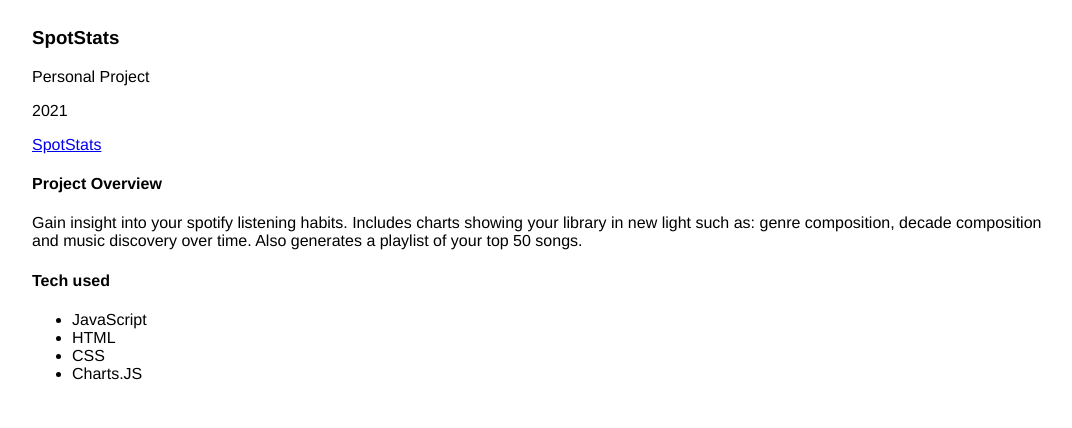
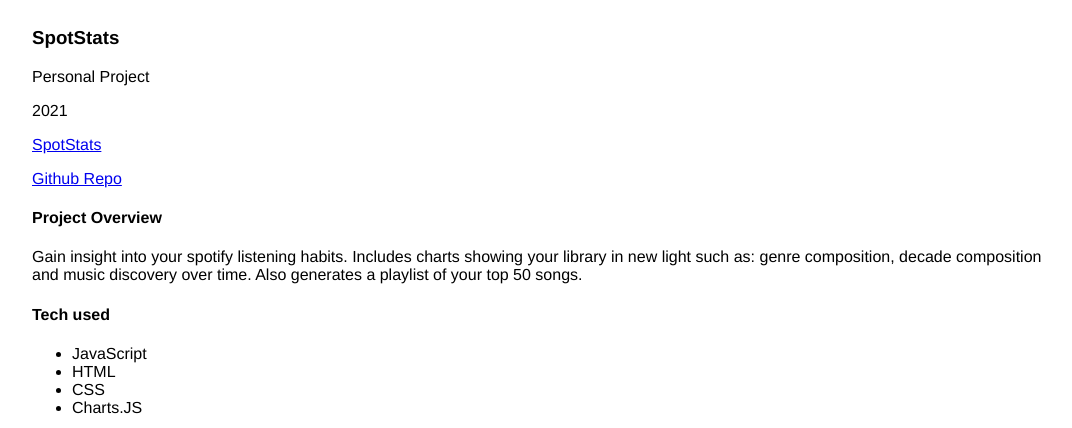
Before and after one commit to vedkm/vedport-flask, a Flask app: page /software/spotstats in a window 1280 px wide. Shown: the part 167-595 px from the top of the page, without its empty margins (96-1168 px from the left). Run offline with Flask 3, Linux system fonts and the light colour scheme.

Commit message:
added GitHub links

```diff
--- a/templates/contact.html
+++ b/templates/contact.html
@@ -11,5 +11,7 @@
 
   <h4><a href="https://www.linkedin.com/in/ved-mahadeo-81b20026a/">LinkedIn</a></h4>
 
+  <h4><a href="https://github.com/vedkm">Github</a></h4>
+
 </div>
 {% endblock %}
--- a/templates/software/spotstats.html
+++ b/templates/software/spotstats.html
@@ -18,6 +18,10 @@
 
   <p>
     <a href="https://spotstats-c95dd.web.app">SpotStats</a>
+  </p>
+
+  <p>
+    <a href="https://github.com/vedkm/INFO-1601-Project">Github Repo</a>
   </p>
 
 <h4>
```
